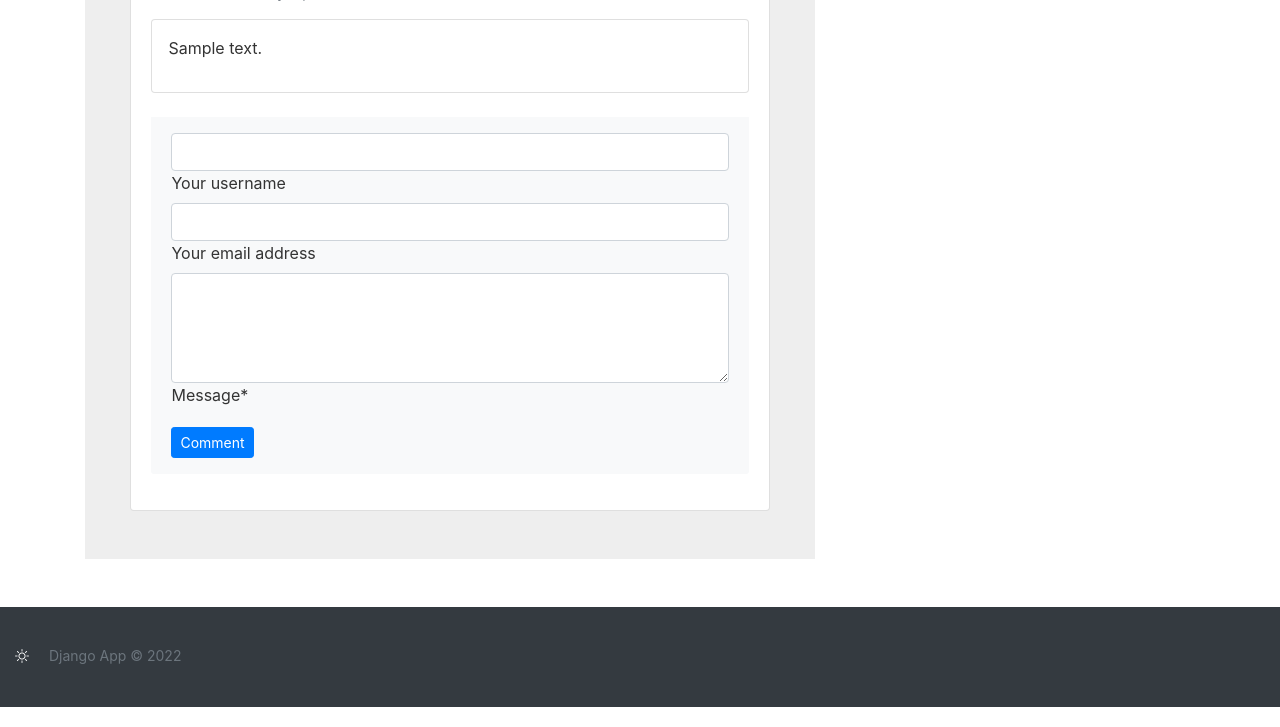
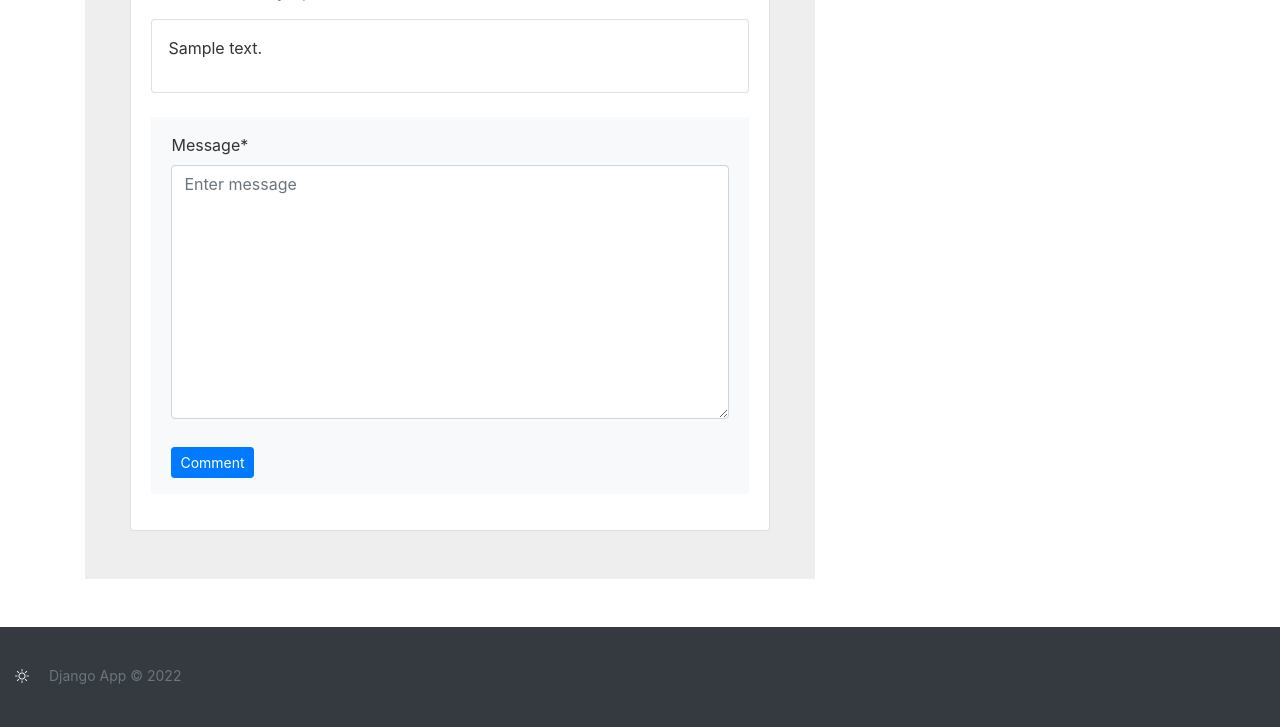
Before and after one commit to alexfer/django-project, a Django app: a page that uses content/templates/comment.html in a window 1280 px wide. Shown: the part 714-1441 px from the top of the page. Run offline with Django 4.2, Linux system fonts and the light colour scheme; tables that the repository leaves empty hold one stand-in row (values such as "Sample post"); grey boxes marked "Sample" are stand-in pictures; some libraries are stand-ins or nearby versions.

Commit message:
create form for comment

```diff
--- a/base/templates/home.html
+++ b/base/templates/home.html
@@ -8,7 +8,7 @@
     <div class="media-body">
         <div class="article-metadata">
             <small style="float: right;">
-                <a href="{% url 'details' entry.id  %}#comments">Comments: {{ entry.comments.all.count }}</a>
+                <a href="{% url 'details' entry.slug  %}#comments">Comments: {{ entry.comments.all.count }}</a>
             </small>
             {% if entry.user.first_name and entry.user.last_name %}
             <span>{{ entry.user.first_name }} {{ entry.user.last_name }}</span>
--- /dev/null
+++ b/comment/forms.py
@@ -0,0 +1,13 @@
+from django import forms
+from comment.models import Comment
+
+
+class CommentForm(forms.ModelForm):
+    comment = forms.CharField(widget=forms.Textarea(attrs={
+        'class': 'form-control',
+        'placeholder': 'Enter message',
+    }), label='Message', required=True,)
+
+    class Meta:
+        model = Comment
+        fields = ('comment',)
--- a/comment/models.py
+++ b/comment/models.py
@@ -12,7 +12,7 @@ class Comment(models.Model):
         on_delete=models.CASCADE,
         related_name='comments',
     )
-    user = models.ForeignKey(User, on_delete=models.CASCADE, related_name='comments', )
+    user = models.ForeignKey(User, on_delete=models.CASCADE, related_name='comments',)
     created_at = models.DateTimeField(default=timezone.now)
 
     class Meta:
--- a/comment/urls.py
+++ b/comment/urls.py
@@ -1,6 +1,4 @@
 from django.urls import path
 from . import views
 
-urlpatterns = [
-    path('content/<slug:slug>/comment/', views.comment, name='comment'),
-]
+urlpatterns = []
--- a/content/templates/comment.html
+++ b/content/templates/comment.html
@@ -1,4 +1,5 @@
 {% load static %}
+{% load crispy_forms_tags %}
 <section style="background-color: #eee;">
     <div class="container my-5 py-5">
         <div class="row d-flex justify-content-center">
@@ -23,30 +24,12 @@
                         <div class="mb-4 mt-3 card p-3">{{ comment.comment|linebreaks|urlize }}</div>
                         {% endfor %}
                         {% include 'message.html' %}
-                        <form method="post" id="comment-form" action="{{ request.build_absolute_uri }}comment/">
+                        <form method="post" id="comment-form">
                             {% csrf_token %}
                             <div class="card-footer py-3 border-0" style="background-color: #f8f9fa;">
                                 <div class="d-flex flex-start w-100">
                                     <div class="form-outline w-100">
-                                        <input type="text" name="username" class="form-control" id="username"
-                                               value="{{ request.user.username }}" {% if request.user.username %}
-                                               readonly="" {% else %} required="" {% endif %}>
-                                        <label class="form-label" for="username">Your username</label>
-                                    </div>
-                                </div>
-                                <div class="d-flex flex-start w-100">
-                                    <div class="form-outline w-100">
-                                        <input type="text" name="email" class="form-control" id="email"
-                                               value="{{ request.user.email }}" {% if request.user.email %} readonly=""
-                                               {% else %} required="" {% endif %}>
-                                        <label class="form-label" for="email">Your email address</label>
-                                    </div>
-                                </div>
-                                <div class="d-flex flex-start w-100">
-                                    <div class="form-outline w-100">
-                                        <textarea class="form-control" id="comment" rows="4" name="message"
-                                                  style="background: #fff;" required=""></textarea>
-                                        <label class="form-label" for="comment">Message*</label>
+                                        {{ form|crispy }}
                                     </div>
                                 </div>
                                 <div class="float-end mt-2 pt-1">
--- a/content/templates/content/collection.html
+++ b/content/templates/content/collection.html
@@ -9,6 +9,7 @@
                 <th scope="col">ID</th>
                 <th scope="col">Title</th>
                 <th scope="col">Created</th>
+                <th scope="col">Comments</th>
                 <th scope="col">Action</th>
             </tr>
         </thead>
@@ -20,7 +21,10 @@
                     <a target="_blank" href="{% url 'details' entry.slug %}">{{ entry.title }}</a>
                 </td>
                 <td>
-                <small>{{ entry.created_at|date:"F d, Y H:i" }}</small>
+                    <small>{{ entry.created_at|date:"Y-m-d H:i" }}</small>
+                </td>
+                <td class="text-center align-middle">
+                    <a target="_blank" href="#">{{ entry.comments.all.count }}</a>
                 </td>
                 <td class="action">
                     <a href="{% url 'change-entry' entry.slug %}" title="Change"><i class="bi bi-pencil-square"></i></a>
--- a/content/views.py
+++ b/content/views.py
@@ -1,5 +1,8 @@
+from django.http import HttpResponseRedirect
 from django.shortcuts import render, redirect
 from django.core.paginator import Paginator
+
+from comment.forms import CommentForm
 from content.models import Entry
 from django.contrib import messages
 from comment.models import Comment
@@ -54,8 +57,28 @@ def details(request, slug):
 
     comments = Comment.objects.filter(entry_id=entry.id, approved=True).order_by('-created_at')
 
+    if request.method == 'POST':
+        form = CommentForm(request.POST)
+        if form.is_valid():
+
+            comment = form.save(commit=False)
+            comment.entry = entry
+            comment.user = request.user
+            comment.approved = True
+            comment.save()
+
+            messages.success(
+                request,
+                _('You message has been published successfully.'),
+                extra_tags='alert alert-success',
+            )
+            return HttpResponseRedirect(request.META.get('HTTP_REFERER'))
+    else:
+        form = CommentForm()
+
     context = {
         'entry': entry,
+        'form': form,
         'comments': comments,
     }
 
```
Also changed, not shown: comment/views.py (deleted, +0 -42 lines), content/forms.py (+5 -3 lines). Lines whose indentation alone changed are shown as unchanged.
